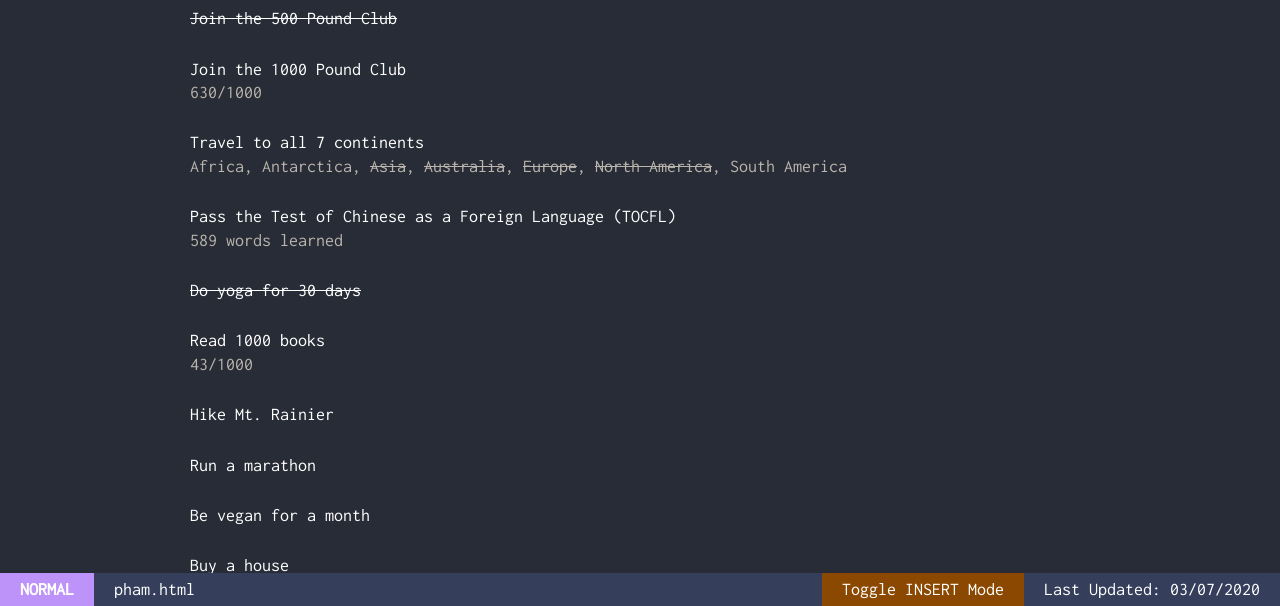
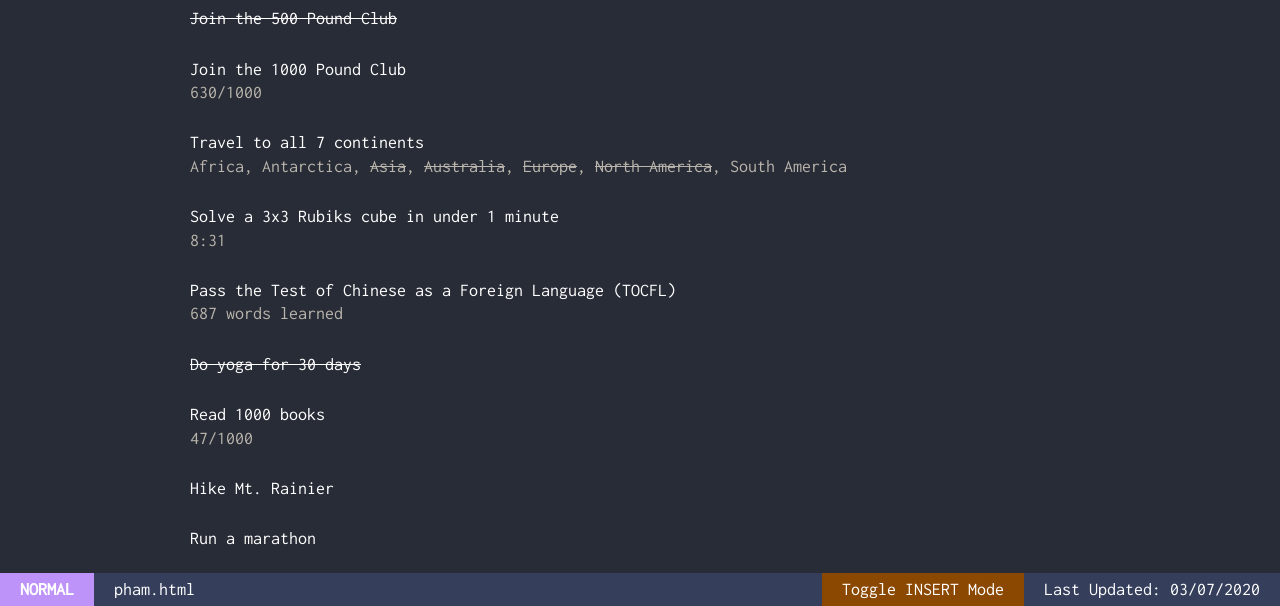
Before and after one commit to JohnPhamous/pham.codes, a Gatsby site: page /bucketlist in a window 1280 px wide. Shown: the part 194-800 px from the top of the page. Built offline with nearby package versions, Linux system fonts and the light colour scheme; Gatsby itself is replaced by a stand-in of ours.

Commit message:
Update bucketList.js

```diff
--- a/src/data/bucketList.js
+++ b/src/data/bucketList.js
@@ -33,8 +33,15 @@ export default [
     isDone: false,
   },
   {
+    name: 'Solve a 3x3 Rubiks cube in under 1 minute',
+    progress: '8:31',
+    url: null,
+    _html: null,
+    isDone: false,
+  },
+  {
     name: 'Pass the Test of Chinese as a Foreign Language (TOCFL)',
-    progress: '589 words learned',
+    progress: '687 words learned',
     url: null,
     _html: null,
     isDone: false,
@@ -48,7 +55,7 @@ export default [
   },
   {
     name: 'Read 1000 books',
-    progress: '43/1000',
+    progress: '47/1000',
     url: null,
     _html: null,
     isDone: false,
```
